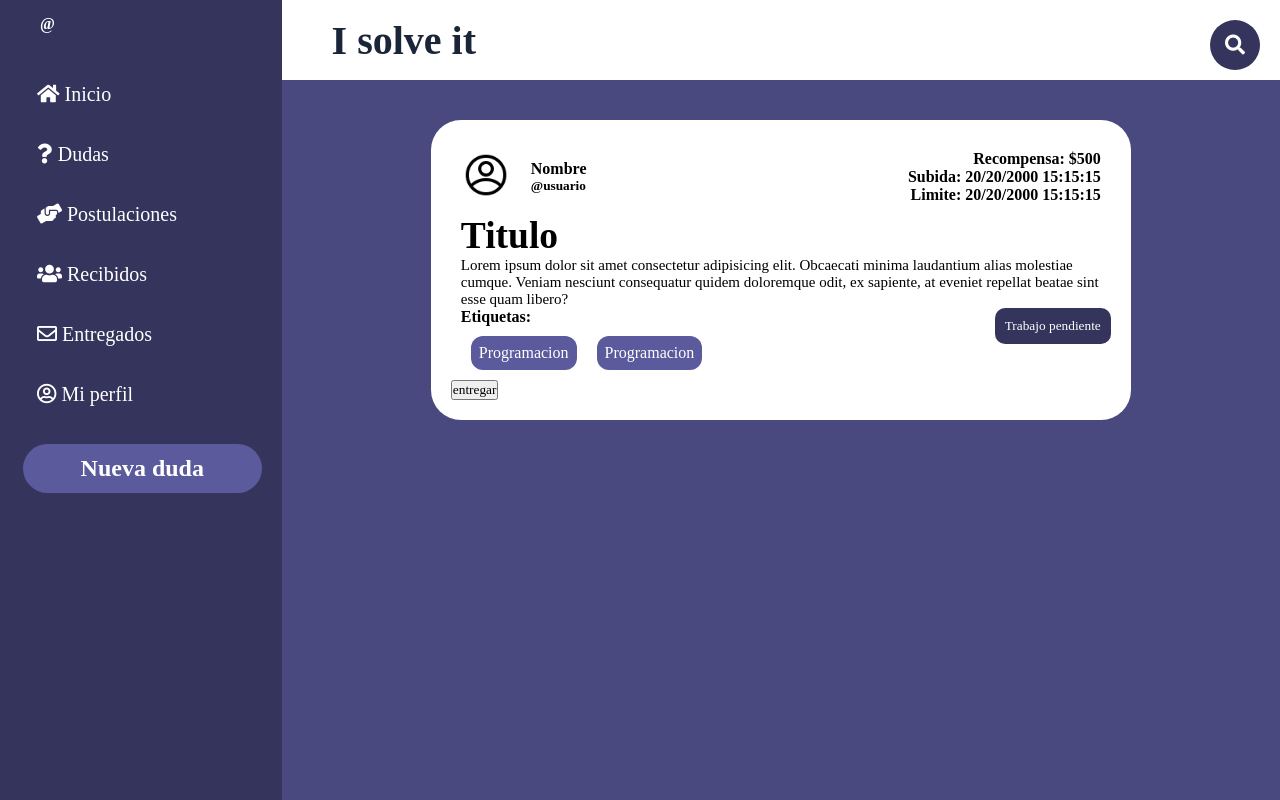
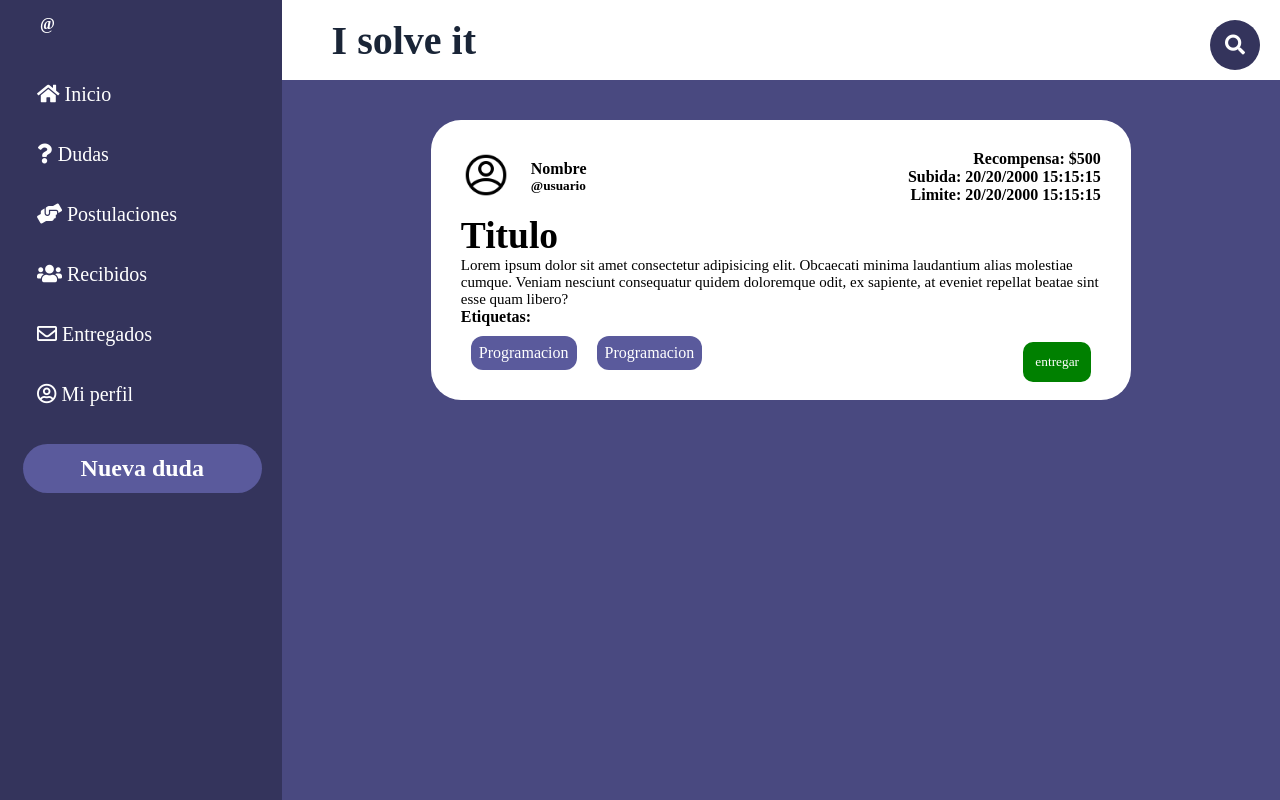
Before and after one commit to Nasher3296/ISolveIt, a PHP site: page /PaginasBalsamiq/AAPendiente.html in a window 1280 px wide. Run offline with PHP 8.4, Linux system fonts and the light colour scheme; some libraries are stand-ins or nearby versions.

Commit message:
Marco Tulio

```diff
--- a/PaginasBalsamiq/AAPendiente.html
+++ b/PaginasBalsamiq/AAPendiente.html
@@ -81,17 +81,9 @@
                         <li class="tag">Programacion</li>
                     </ul>
                 </div>
-                <div class="cancelar_postulante">
-                    <form>
-                        <input value="Trabajo pendiente" type="submit" class="postularBtn2" name="cancelar" form="postular'.$i.'">
-                    </form>
-                    <!-- <form action="../ImplementarPHP/postular-cancelar.php" method="POST" id="postular'.$i.'">
-                        <input value="Postularme" type="submit" class="postularBtn2" name="postular" form="postular'.$i.'">
-                    </form> -->
-                </div>
             </div>
             <div class="entrega">
-                    <button onclick="Alternar()">entregar</button>
+                <button class="btnEntrega" onclick="Alternar()">entregar</button>
                 <div class="entregarCanvas" style="display:none" id="entregarCanvas">
                     <div class="entregarDiv">
                         <form class="formulario" action="../ImplementarPHP/entregar.php" method="POST" id="formEntregar">
--- a/PaginasBalsamiq/dentro-publicacion.css
+++ b/PaginasBalsamiq/dentro-publicacion.css
@@ -60,18 +60,29 @@
 }
 
 .entregarCanvas{
-    background-color: rgba(255, 0, 0, 0.424);
+    background-color: rgba(0, 0, 0, 0.075);
     position: absolute;
-    top:0;
     z-index: 0;
+    top: 0;
     height: 100%;
     width: 100%;
+    padding: 100px;
+    border-radius: 15px;
 }
 
 .entregarDiv{
+    position: absolute;
+    top:  0;
+    bottom: 0;
+    right: 0;
+    left: 0;
+    margin: auto;
     background-color: white;
     height: 80%;
     width: 80%;
+    padding: 15px;
+    border-radius: 15px;
+    border: 1px solid black
 }
 
 
@@ -126,6 +137,10 @@
     height: fit-content;
 }
 
+.postularBtn2:hover{
+    cursor: default;
+}
+
 .postularBtn:hover{
     background-color: #49497e;
 }
@@ -170,3 +185,27 @@
     margin-right: 10px;
     margin-top: 10px;
 }
+
+.btnEntrega{
+    position: absolute;
+    right: 3%;
+    bottom: -1%;
+    background: none;
+    border: none;
+    background-color: green;
+    color: white;
+    padding: 12px;
+    border-radius: 10px;
+}
+
+.btnEntrega:hover{
+    cursor: pointer;
+}
+
+.input-contenedor{
+    width: 100%;
+}
+
+.contenedor{
+    width: 100%;
+}
--- a/PaginasBalsamiq/dentro-publicacion.php
+++ b/PaginasBalsamiq/dentro-publicacion.php
@@ -41,6 +41,7 @@
         <div class="sidebar_usuario">
             <h4 class="h4"><?php echo $_SESSION['nombre']?></h4>
             <h5 class="h5">@<?php echo $_SESSION['username']?></h5>
+            <h5 class="h5">$<?php echo $_SESSION['tokens']?></h5>
         </div>
         <div class="sidebar_menu">
             <ul>
--- a/PaginasBalsamiq/entregados.php
+++ b/PaginasBalsamiq/entregados.php
@@ -28,6 +28,7 @@
         <div class="sidebar_usuario">
             <h4 class="h4"><?php echo $_SESSION['nombre']?></h4>
             <h5 class="h5">@<?php echo $_SESSION['username']?></h5>
+            <h5 class="h5">$<?php echo $_SESSION['tokens']?></h5>
         </div>
         <div class="sidebar_menu">
             <ul>
--- a/PaginasBalsamiq/inicio.php
+++ b/PaginasBalsamiq/inicio.php
@@ -24,6 +24,7 @@
         $_SESSION['id_us'] = $usuarioSession['id_us'];
         $_SESSION['descripcion'] = $usuarioSession['descripcion'];
         $_SESSION['imagen'] = $usuarioSession['imagen'];
+        $_SESSION['tokens'] = $usuarioSession['tokens'];
     ?>
 
     <header class="header">
@@ -39,6 +40,7 @@
         <div class="sidebar_usuario">
             <h4 class="h4"><?php echo $_SESSION['nombre']?></h4>
             <h5 class="h5">@<?php echo $_SESSION['username']?></h5>
+            <h5 class="h5">$<?php echo $_SESSION['tokens']?></h5>
         </div>
         <div class="sidebar_menu">
             <ul>
--- a/PaginasBalsamiq/misdudas.php
+++ b/PaginasBalsamiq/misdudas.php
@@ -28,6 +28,7 @@
         <div class="sidebar_usuario">
             <h4 class="h4"><?php echo $_SESSION['nombre']?></h4>
             <h5 class="h5">@<?php echo $_SESSION['username']?></h5>
+            <h5 class="h5">$<?php echo $_SESSION['tokens']?></h5>
         </div>
         <div class="sidebar_menu">
             <ul>
--- a/PaginasBalsamiq/nuevaPublicacion.php
+++ b/PaginasBalsamiq/nuevaPublicacion.php
@@ -25,6 +25,7 @@
         <div class="sidebar_usuario">
             <h4 class="h4"><?php echo $_SESSION['nombre']?></h4>
             <h5 class="h5">@<?php echo $_SESSION['username']?></h5>
+            <h5 class="h5">$<?php echo $_SESSION['tokens']?></h5>
         </div>
         <div class="sidebar_menu">
             <ul>
--- a/PaginasBalsamiq/perfil.php
+++ b/PaginasBalsamiq/perfil.php
@@ -63,6 +63,7 @@
         <div class="sidebar_usuario">
             <h4 class="h4"><?php echo $_SESSION['nombre']?></h4>
             <h5 class="h5">@<?php echo $_SESSION['username']?></h5>
+            <h5 class="h5">$<?php echo $_SESSION['tokens']?></h5>
         </div>
         <div class="sidebar_menu">
             <ul>
--- a/PaginasBalsamiq/postulaciones.php
+++ b/PaginasBalsamiq/postulaciones.php
@@ -28,6 +28,7 @@
         <div class="sidebar_usuario">
             <h4 class="h4"><?php echo $_SESSION['nombre']?></h4>
             <h5 class="h5">@<?php echo $_SESSION['username']?></h5>
+            <h5 class="h5">$<?php echo $_SESSION['tokens']?></h5>
         </div>
         <div class="sidebar_menu">
             <ul>
--- a/PaginasBalsamiq/recibidos.php
+++ b/PaginasBalsamiq/recibidos.php
@@ -28,6 +28,7 @@
         <div class="sidebar_usuario">
             <h4 class="h4"><?php echo $_SESSION['nombre']?></h4>
             <h5 class="h5">@<?php echo $_SESSION['username']?></h5>
+            <h5 class="h5">$<?php echo $_SESSION['tokens']?></h5>
         </div>
         <div class="sidebar_menu">
             <ul>
```
Also changed, not shown: PaginasBalsamiq/AAConcurso.html (indentation only). Lines whose indentation alone changed are shown as unchanged.
